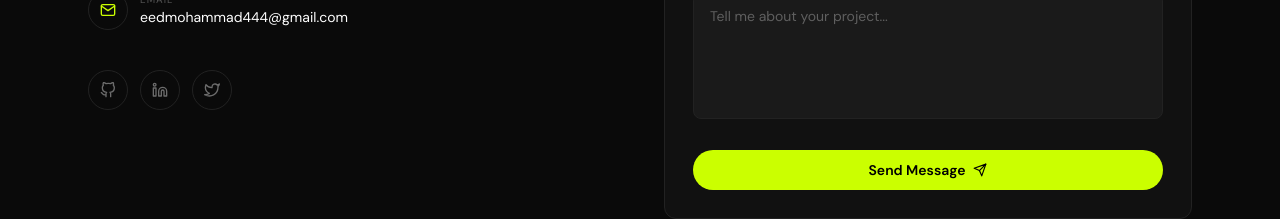
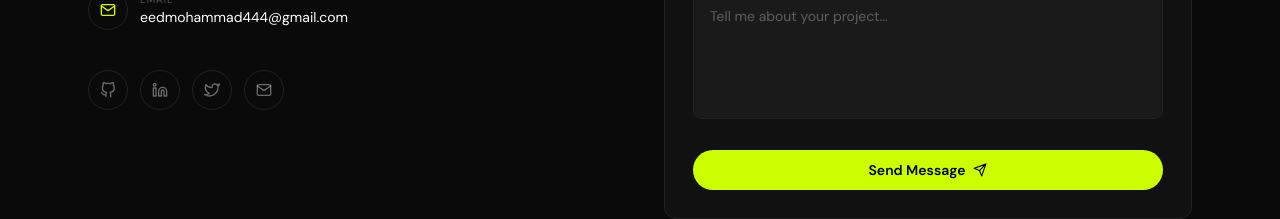
Before and after one commit to Ali4441/portfolio, a React (Vite) app in the folder client/: page / in a window 1280 px wide. Shown: the part 2719-2938 px from the top of the page. Built offline with nearby package versions, Linux system fonts and the light colour scheme.

Commit message:
fix: update fontend URL

```diff
--- a/client/src/components/Contact.jsx
+++ b/client/src/components/Contact.jsx
@@ -41,6 +41,7 @@ const Contact = () => {
     { icon: <FiGithub />, href: "https://github.com/Ali4441" },
     { icon: <FiLinkedin />, label: "LinkedIn", href: "https://www.linkedin.com/in/eed-mohammad-427667298/" },
     { icon: <FiTwitter />, label: "Twitter", href: "https://twitter.com" },
+    { icon: <FiMail />, label: "Email", href: "/contact" },
 
   ];
 
```
Also changed, not shown: 1 other file (tests, documents, lock files or other folders).
